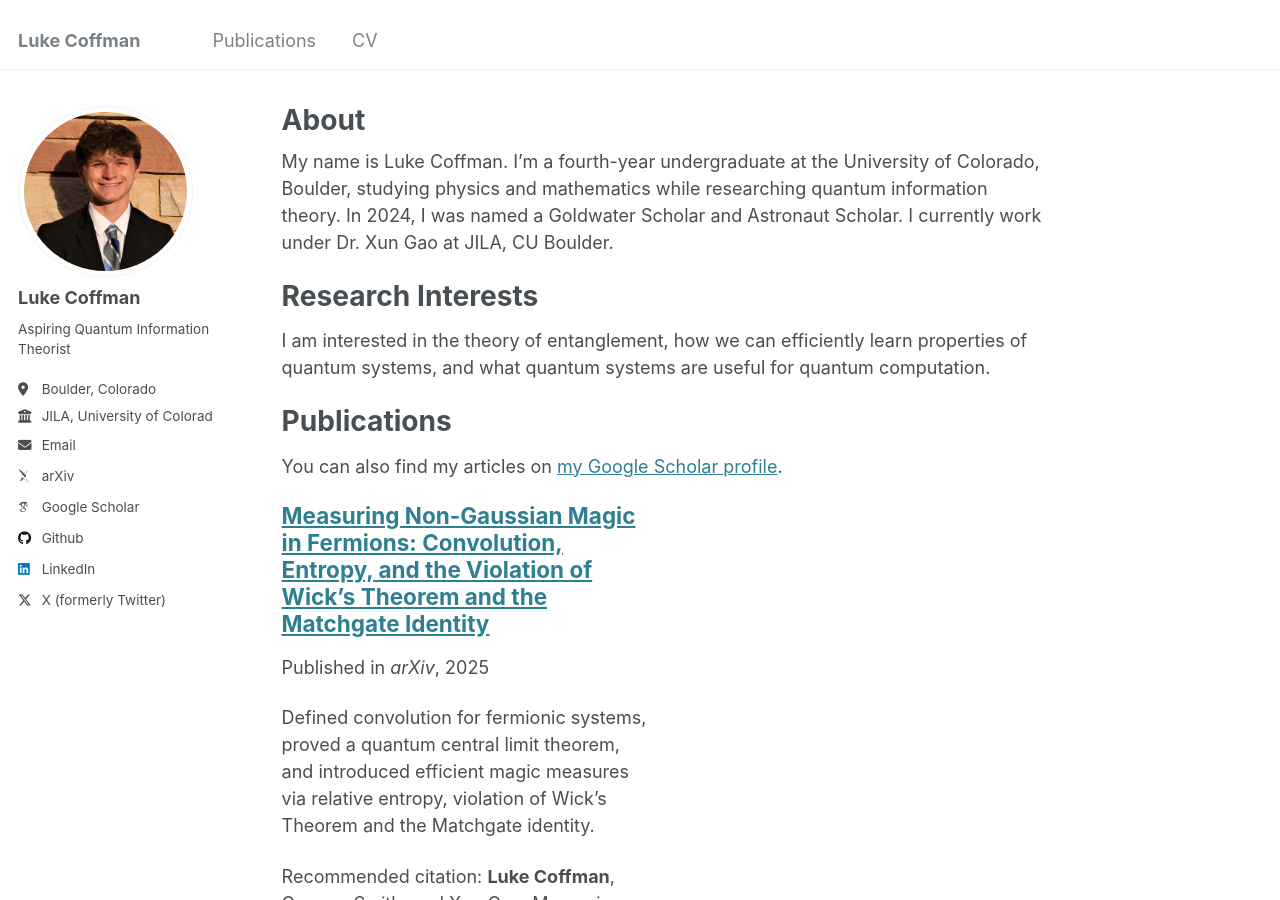
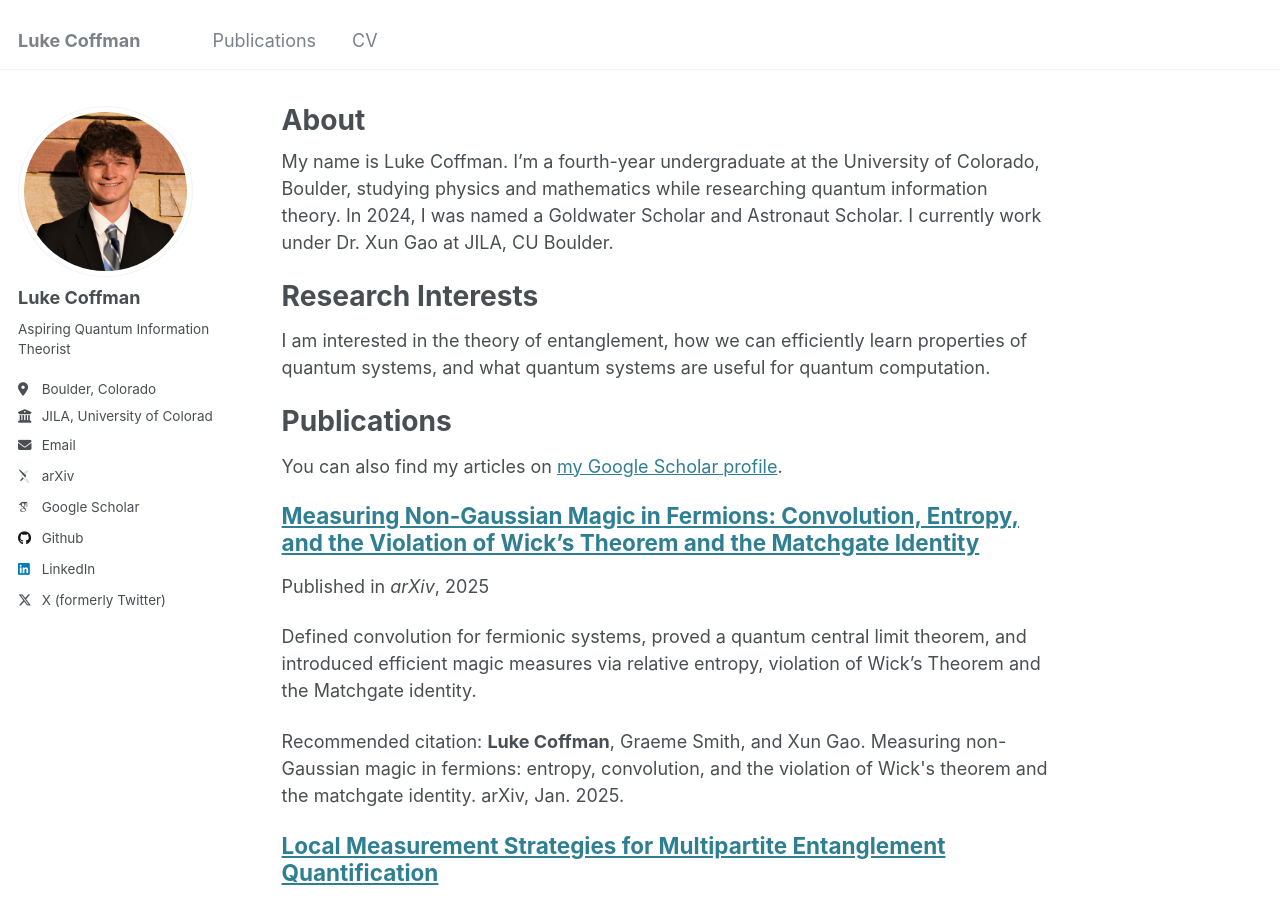
Before and after one commit to lukecoffman/lukecoffman.github.io, a Jekyll site: the page built from _pages/about.md, in a window 1280 px wide and 900 px high. Built offline with Jekyll 4.4.1, drawn with Linux system fonts in a browser that asks for light colours; some web fonts are replaced.

Commit message:
Update about.md

```diff
--- a/_pages/about.md
+++ b/_pages/about.md
@@ -19,8 +19,6 @@ I am interested in the theory of entanglement, how we can efficiently learn prop
   <div class="wordwrap">You can also find my articles on <a href="{{site.author.googlescholar}}">my Google Scholar profile</a>.</div>
 {% endif %}
 
-<div class="publication-archive" style="padding: 0; margin: 0 auto;">
-    {% for post in site.publications reversed %}
-        {% include archive-single.html %}
-    {% endfor %}
-</div>
+{% for post in site.publications reversed %}
+  {% include front-page-pub.html %}
+{% endfor %}
```
